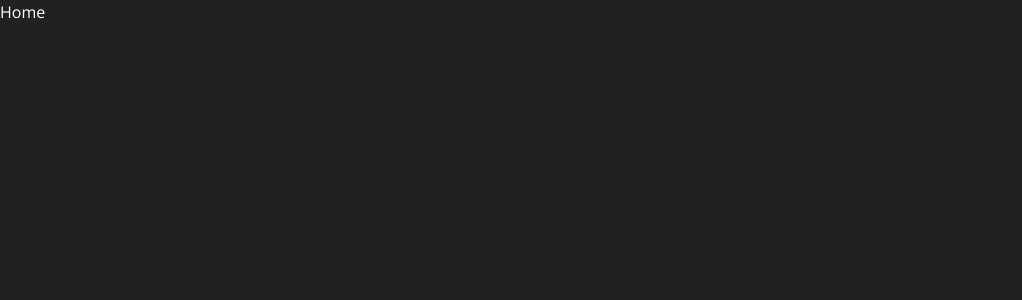
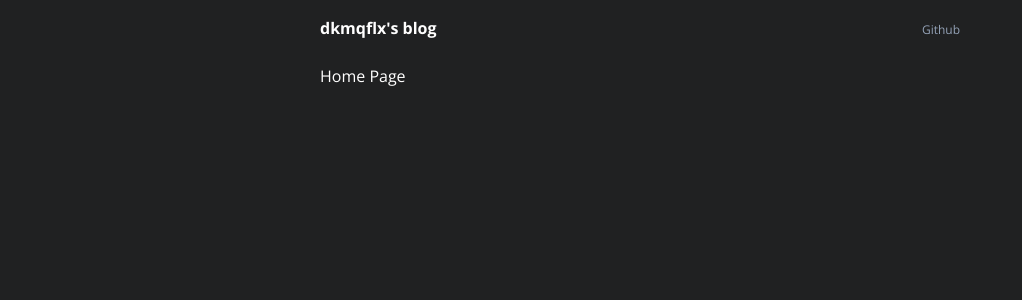
Before and after one commit to dkmqflx/blog, a Next.js app: page / in a window 1280 px wide. Shown: the top 300 px of the page, without its empty margins (0-1022 px from the left). Built offline with nearby package versions, Linux system fonts and the light colour scheme.

Commit message:
feat: add header

```diff
--- a/src/app/layout.tsx
+++ b/src/app/layout.tsx
@@ -1,6 +1,7 @@
 import type { Metadata } from 'next';
 import { Open_Sans } from 'next/font/google';
 import './globals.css';
+import Header from '@/components/Header';
 
 export const metadata: Metadata = {
   title: "dkmqflx's blog",
@@ -19,7 +20,10 @@ export default function RootLayout({
 }>) {
   return (
     <html lang="ko" className={openSans.className}>
-      <body>{children}</body>
+      <body className="max-w-screen-sm mx-auto py-4">
+        <Header />
+        <main>{children}</main>
+      </body>
     </html>
   );
 }
--- a/src/app/page.tsx
+++ b/src/app/page.tsx
@@ -1,3 +1,5 @@
-export default function HomePage() {
-  return <main>Home</main>;
+function HomePage() {
+  return <div>Home Page</div>;
 }
+
+export default HomePage;
--- /dev/null
+++ b/src/components/Header.tsx
@@ -0,0 +1,16 @@
+import Link from 'next/link';
+
+function Header() {
+  return (
+    <header className="mb-6 flex justify-between items-end">
+      <Link href="/">
+        <span className="text-md font-bold">{`dkmqflx's blog`}</span>
+      </Link>
+      <a href="https://github.com/dkmqflx" target="_blank">
+        <span className="text-xs text-slate-400  cursor-pointer">Github</span>
+      </a>
+    </header>
+  );
+}
+
+export default Header;
```
